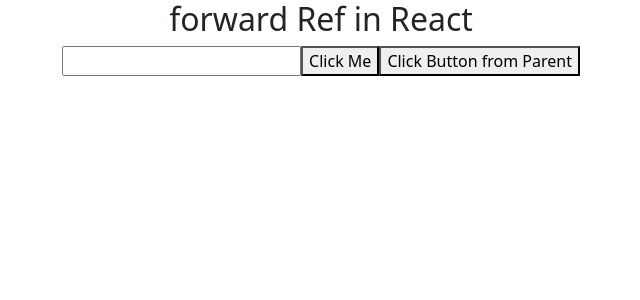
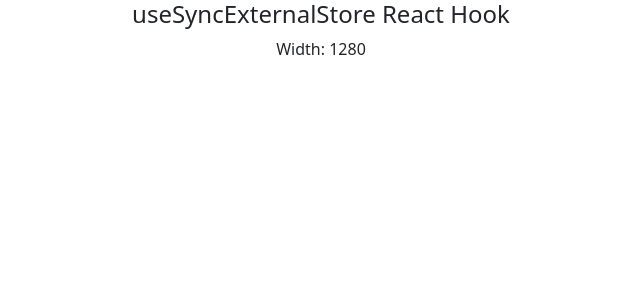
Before and after one commit to sanjay128yadav/react_js, a React (Create React App) app: page / in a window 1280 px wide. Shown: the top 300 px of the page, without its empty margins (319-959 px from the left). Built offline with nearby package versions, Linux system fonts and the light colour scheme.

Commit message:
RJ #13082024

```diff
--- a/src/App.js
+++ b/src/App.js
@@ -1,42 +1,25 @@
-import React, {useRef} from 'react'
+import React, {useSyncExternalStore} from 'react'
 import './App.css'
-import ChildComponent from './ChildComponent'
 
 export default function App() {
 
   // Example 1
-  const inputRef = useRef(null);
-
-  const updateInput = ()=> {
-    inputRef.current.value = 10000;
-    inputRef.current.style.color = 'white'
-    inputRef.current.style.background = 'blue'
-    inputRef.current.focus();
-  }
-
-  // Example 2
-
-  const childRef = useRef(null);
-
-  const handleButtonClick = ()=>{
-    if(childRef.current) {
-
-      childRef.current.handleButtonClick();
-
-    }
-  }
+  const  width = useSyncExternalStore(
+    (listner)=>{
+      window.addEventListener("resize", listner);
+      return() => {
+        window.removeEventListener("resize", listner);
+      }
+    },
+    ()=>window.innerWidth
+  );
 
   return (
     <>
       <div className='App'>
-          <h2>forward Ref in React</h2>
-          {/* <ChildComponent ref={inputRef} />
-          <button onClick={updateInput}>Update Input Value</button> */}
 
-          {/* Example 2 */}
-          <ChildComponent ref={childRef} />
-
-          <button onClick={handleButtonClick}>Click Button from Parent</button>
+          <h4>useSyncExternalStore React Hook</h4>
+          <p>Width: {width}</p>
       </div>
     </>
   )
```
